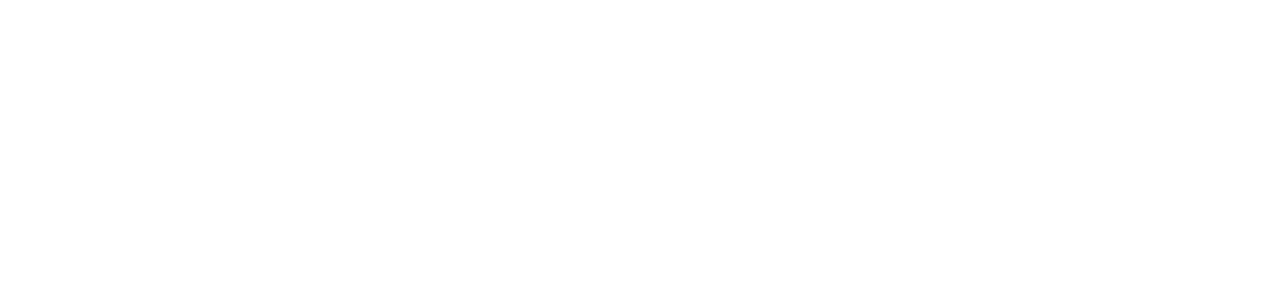
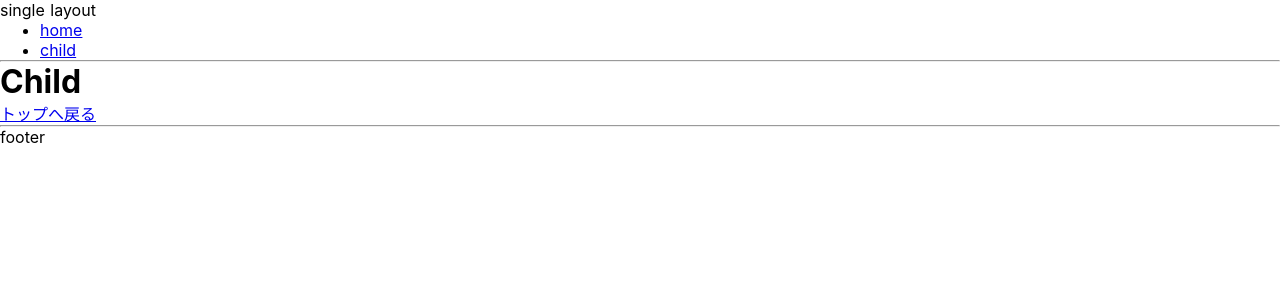
Before and after one commit to monta-k/my-first-nuxt-app, a Nuxt app: page /child in a window 1280 px wide. Before the commit this address had no page. Shown: the top 300 px of the page. Built offline with nearby package versions, Linux system fonts and the light colour scheme.

Commit message:
section19

```diff
--- /dev/null
+++ b/components/AppNavigation.vue
@@ -0,0 +1,6 @@
+<template>
+  <ul>
+    <li><nuxt-link to="/">home</nuxt-link></li>
+    <li><nuxt-link to="/child">child</nuxt-link></li>
+  </ul>
+</template>
--- a/layouts/default.vue
+++ b/layouts/default.vue
@@ -1,8 +1,25 @@
 <template>
   <div>
+    <span>default layout</span>
+    <AppNavigation />
+    <hr>
     <nuxt/>
+    <hr>
+    <footer>
+      footer
+    </footer>
   </div>
 </template>
+
+<script>
+import AppNavigation from '~/components/AppNavigation.vue'
+
+export default {
+  components: {
+    AppNavigation
+  }
+}
+</script>
 
 <style>
 html {
--- /dev/null
+++ b/layouts/single.vue
@@ -0,0 +1,23 @@
+<template>
+  <div>
+    <span>single layout</span>
+    <AppNavigation />
+    <hr>
+    <nuxt />
+    <nuxt-link to="/">トップへ戻る</nuxt-link>
+    <hr>
+    <footer>
+      footer
+    </footer>
+  </div>
+</template>
+
+<script>
+import AppNavigation from '~/components/AppNavigation.vue'
+
+export default {
+  components: {
+    AppNavigation
+  }
+}
+</script>
--- /dev/null
+++ b/pages/child.vue
@@ -0,0 +1,11 @@
+<template>
+  <div>
+    <h1>Child</h1>
+  </div>
+</template>
+
+<script>
+export default {
+  layout: 'single'
+}
+</script>
```
